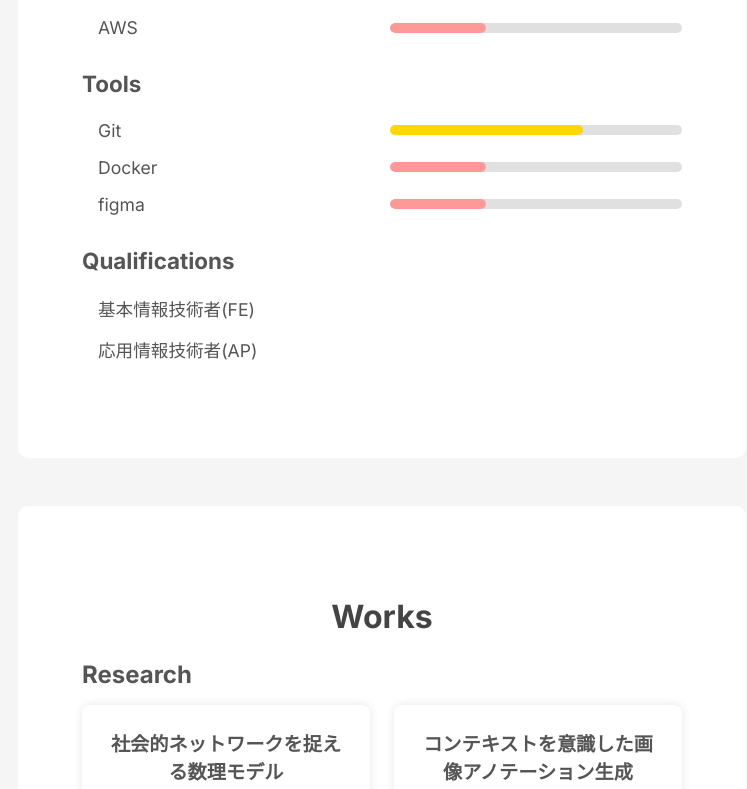
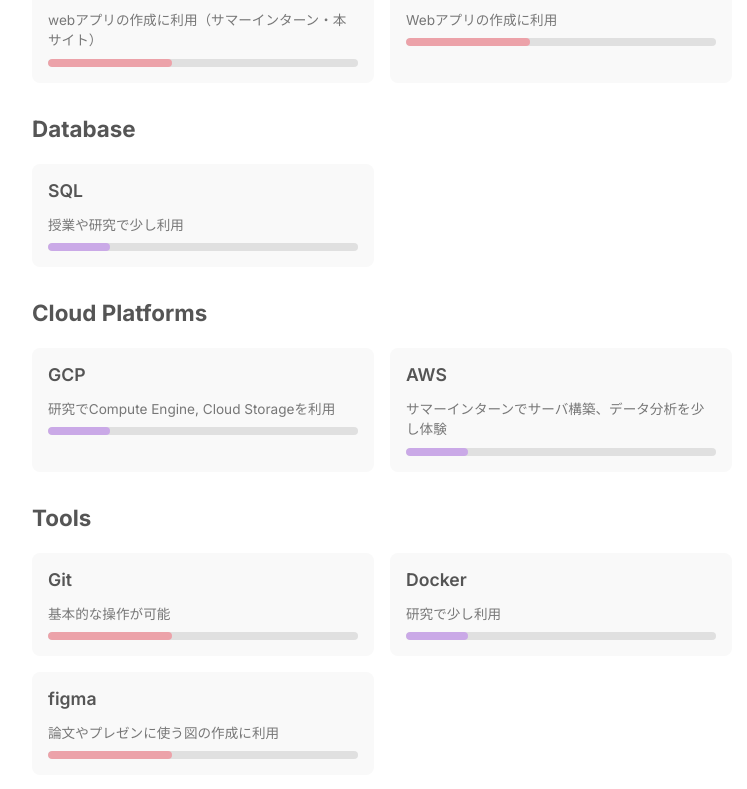
Before and after one commit to krmr73/portfolio, a Next.js app: page / in a window 1280 px wide. Shown: the part 1291-2080 px from the top of the page, without its empty margins (258-1005 px from the left). Built offline with nearby package versions, Linux system fonts and the light colour scheme.

Commit message:
add: スキルに関する説明を追加

```diff
--- a/src/components/Skills.tsx
+++ b/src/components/Skills.tsx
@@ -4,40 +4,64 @@ const skillCategories = [
   {
     category: "Programming Languages",
     skills: [
-      { name: "Python", level: 3 },
-      { name: "C", level: 3 },
-      { name: "C++", level: 2 },
-      { name: "Java", level: 1 },
-      { name: "JavaScript", level: 1 },
-      { name: "TypeScript", level: 1 },
-      { name: "Julia", level: 1 },
+      {
+        name: "Python",
+        level: 4,
+        description:
+          "研究に利用（数理モデル・データ分析・可視化）、授業（強化学習）",
+      },
+      { name: "C", level: 3, description: "Arduinoの電子工作に利用" },
+      { name: "C++", level: 2, description: "競技プログラミングの授業で利用" },
+      { name: "Java", level: 2, description: "授業でゲームAIの作成に利用" },
+      { name: "JavaScript", level: 2, description: "Webアプリの作成に利用" },
+      {
+        name: "TypeScript",
+        level: 2,
+        description: "webアプリの作成に利用（サマーインターン・本サイト）",
+      },
+      { name: "Julia", level: 1, description: "研究に利用" },
     ],
   },
   {
     category: "Frontend",
     skills: [
-      { name: "React", level: 1 },
-      { name: "HTML", level: 1 },
-      { name: "CSS", level: 1 },
+      {
+        name: "React",
+        level: 2,
+        description: "webアプリの作成に利用（サマーインターン・本サイト）",
+      },
+      { name: "HTML/CSS", level: 2, description: "Webアプリの作成に利用" },
     ],
   },
   {
     category: "Database",
-    skills: [{ name: "SQL", level: 1 }],
+    skills: [{ name: "SQL", level: 1, description: "授業や研究で少し利用" }],
   },
   {
     category: "Cloud Platforms",
     skills: [
-      { name: "GCP", level: 1 },
-      { name: "AWS", level: 1 },
+      {
+        name: "GCP",
+        level: 1,
+        description: "研究でCompute Engine, Cloud Storageを利用",
+      },
+      {
+        name: "AWS",
+        level: 1,
+        description: "サマーインターンでサーバ構築、データ分析を少し体験",
+      },
     ],
   },
   {
     category: "Tools",
     skills: [
-      { name: "Git", level: 2 },
-      { name: "Docker", level: 1 },
-      { name: "figma", level: 1 },
+      { name: "Git", level: 2, description: "基本的な操作が可能" },
+      { name: "Docker", level: 1, description: "研究で少し利用" },
+      {
+        name: "figma",
+        level: 2,
+        description: "論文やプレゼンに使う図の作成に利用",
+      },
     ],
   },
 ];
@@ -58,6 +82,7 @@ const Skills = () => {
             {category.skills.map((skill, index) => (
               <div key={index} className={styles.skill}>
                 <span className={styles.skillName}>{skill.name}</span>
+                <p className={styles.skillDescription}>{skill.description}</p>
                 <div className={styles.levelBar}>
                   <div
                     className={`${styles.levelIndicator} ${styles[`level${skill.level}`]}`}
@@ -71,9 +96,9 @@ const Skills = () => {
 
       <div className={styles.skillCategory}>
         <h3>Qualifications</h3>
-        <div className={styles.skillsContainer}>
+        <div className={styles.qualificationContainer}>
           {qualifications.map((qualification, index) => (
-            <div key={index} className={styles.skill}>
+            <div key={index}>
               <span className={styles.skillName}>{qualification.name}</span>
             </div>
           ))}
--- a/src/styles/Skills.module.css
+++ b/src/styles/Skills.module.css
@@ -9,46 +9,77 @@
 }
 
 .skillsContainer {
-  display: flex;
-  flex-direction: column;
+  display: grid;
+  grid-template-columns: repeat(auto-fill, minmax(250px, 1fr));
   gap: 1rem;
-  padding-left: 1rem;
+  padding-left: 0;
 }
 
 .skill {
   display: flex;
-  align-items: center;
+  flex-direction: column;
+  border-radius: 8px;
+  padding: 1rem;
+  background-color: #f9f9f9;
 }
 
 .skillName {
-  flex: 1;
   font-size: 1.1rem;
+  font-weight: 600;
   color: #555;
+  margin-bottom: 0rem;
+}
+
+.skillDescription {
+  font-size: 0.85rem;
+  color: #777;
+  margin-bottom: 0.5rem;
+  line-height: 1.5;
+}
+
+.qualificationContainer {
+  display: flex;
+  flex-direction: column;
+  gap: 0.5rem;
+  margin-left: 1rem;
 }
 
 .levelBar {
-  flex-grow: 1;
+  width: 100%;
   background-color: #e0e0e0;
   border-radius: 5px;
   overflow: hidden;
-  height: 10px;
+  height: 8px;
 }
+
 .levelIndicator {
   height: 100%;
   border-radius: 5px;
+  transition: width 0.3s ease;
 }
 
+/* 5段階のスキルレベルのカラー */
 .level1 {
-  width: 33%;
-  background-color: #ff9999;
+  width: 20%;
+  background-color: #caa9e7;
 }
 
 .level2 {
-  width: 66%;
-  background-color: #ffd700;
+  width: 40%;
+  background-color: #eca2a9;
 }
 
 .level3 {
+  width: 60%;
+  background-color: #f5c06c;
+}
+
+.level4 {
+  width: 80%;
+  background-color: #8acb8d;
+}
+
+.level5 {
   width: 100%;
-  background-color: #4caf50;
+  background-color: #91b6ee;
 }
--- a/src/styles/Works.module.scss
+++ b/src/styles/Works.module.scss
@@ -23,7 +23,7 @@
 // カードグリッド
 .grid {
   display: grid;
-  grid-template-columns: repeat(auto-fit, minmax(200px, 1fr));
+  grid-template-columns: repeat(auto-fit, minmax(250px, 1fr));
   gap: 1.5rem;
 }
 
--- a/src/styles/globals.scss
+++ b/src/styles/globals.scss
@@ -50,7 +50,7 @@ body {
     background-color: #fff;
     padding: 4rem;
     border-radius: 10px;
-    max-width: 600px;
+    max-width: 700px;
     width: 100%;
     margin: 0 auto;
   }
```
